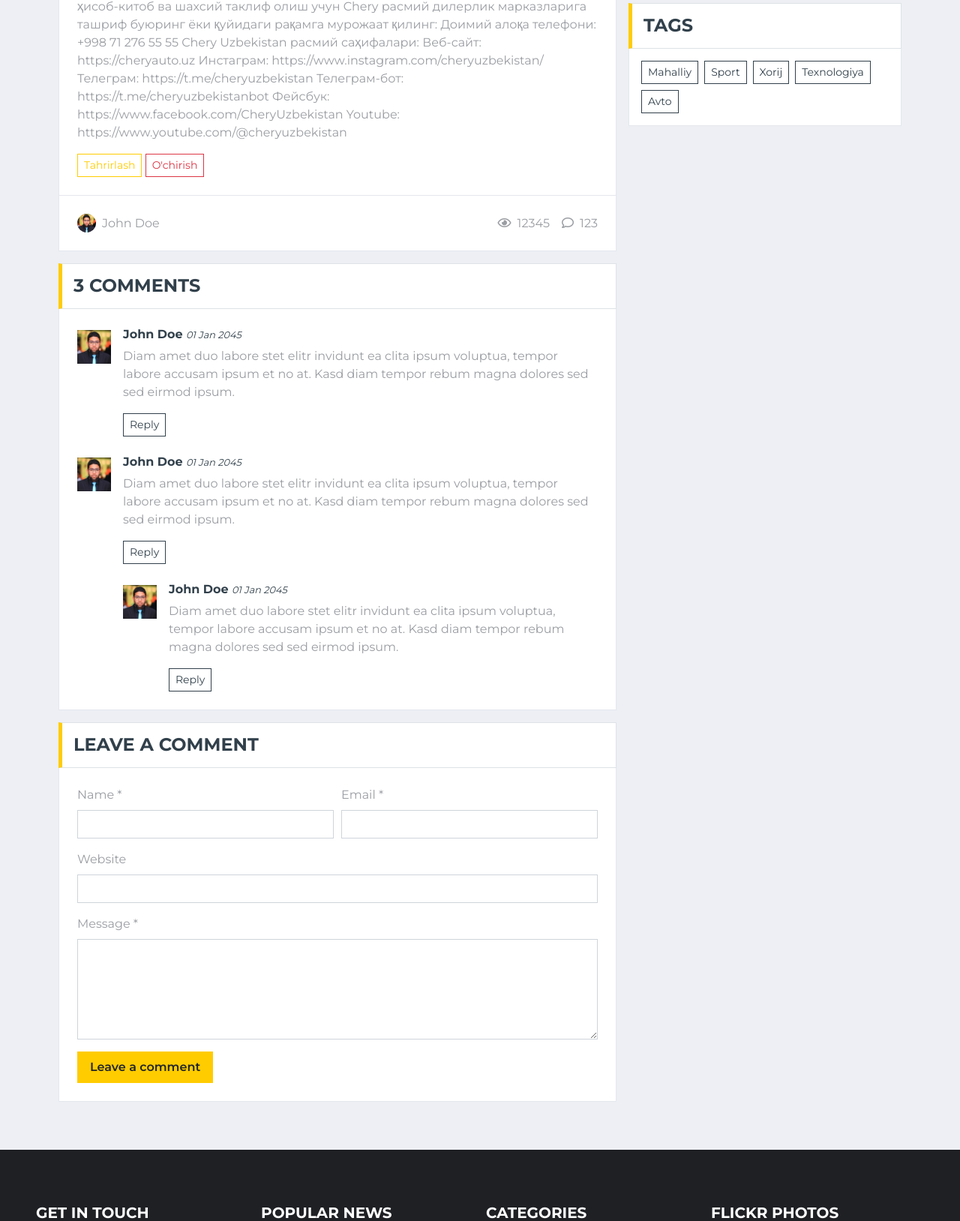
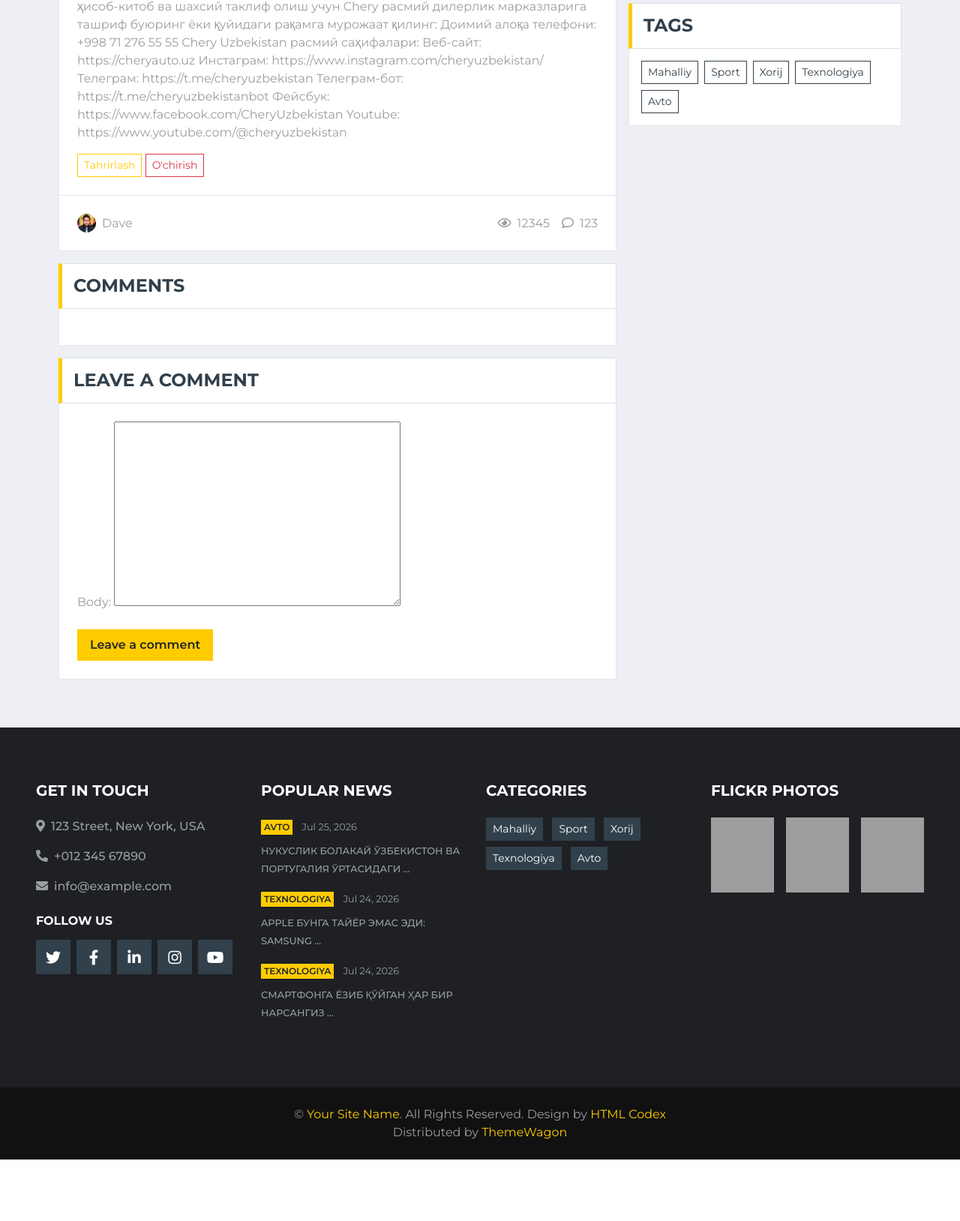
Before and after one commit to davlatbekzoirov/News, a Django app: a page that uses templates/news/single.html in a window 1280 px wide. Shown: the part 1663-3291 px from the top of the page at 75% size. After the commit the page ends 3209 px from the top, so only its background shows below. Run offline with Django 5.2, Linux system fonts and the light colour scheme; a user stored in the database is signed in; data comes from the database, SQL or seed files in the repository; both versions use the stored data as it was after the commit; some libraries are stand-ins or nearby versions; grey boxes are pictures that could not be loaded.

Commit message:
update template and fixed bags

```diff
--- a/news_app/forms.py
+++ b/news_app/forms.py
@@ -9,4 +9,4 @@ class ContactForm(forms.ModelForm):
 class CommentForm(forms.ModelForm):
     class Meta:
         model = Comment
-        fields = ['user', 'body']
+        fields = ['body']
--- a/news_app/views.py
+++ b/news_app/views.py
@@ -2,12 +2,13 @@ from django.contrib.auth.decorators import login_required, user_passes_test
 from django.contrib.auth.mixins import LoginRequiredMixin
 from django.contrib.auth.models import User
 from django.http import HttpResponse
-from django.shortcuts import render, get_object_or_404
-from django.urls import reverse_lazy
+from django.shortcuts import render, get_object_or_404, redirect
+from django.urls import reverse_lazy, reverse
 from django.views.generic import TemplateView, ListView, UpdateView, DeleteView, CreateView
 from .custom_permissions import OnlyLoggedSuperUser
 from .models import Category, News
 from .forms import ContactForm, CommentForm
+from accounts.models import Profile
 
 def news_list(request):
     news_list = News.published.all()
@@ -20,13 +21,21 @@ def news_detail(request, news):
     news = get_object_or_404(News, slug=news, status=News.Status.PUBLISHED)
     comments = news.comments.filter(active=True)
     new_comment = None
+
+    profile_image = None
+    if request.user.is_authenticated:
+        profile_image = Profile.objects.filter(user=request.user).first()
+
     if request.method == 'POST':
+        if not request.user.is_authenticated:
+            return redirect(f"{reverse('login')}?next={request.path}")
         comment_form = CommentForm(request.POST)
         if comment_form.is_valid():
             new_comment = comment_form.save(commit=False)
             new_comment.news = news
             new_comment.user = request.user
             new_comment.save()
+            return redirect(news.get_absolute_url())
     else:
         comment_form = CommentForm()
 
@@ -35,8 +44,8 @@ def news_detail(request, news):
         'comments': comments,
         'new_comment': new_comment,
         'comment_form': comment_form,
+        'profile_image': profile_image,
     }
-
     return render(request, "news/single.html", context=context)
 
 def homePageView(request):
--- a/templates/news/single.html
+++ b/templates/news/single.html
@@ -22,15 +22,15 @@
             {% endif %}
         </div>
         <div class="d-flex justify-content-between bg-white border border-top-0 p-4">
-            {% if request.profile.photo %}
+            {% if request.user.photo %}
                 <div class="d-flex align-items-center">
-                    <img class="rounded-circle mr-2" src="{{ request.profile.photo }}" width="25" height="25" alt="">
+                    <img class="rounded-circle mr-2" src="{{ request.user.profile.photo.url }}" width="25" height="25" alt="">
                     <span>{{ request.user.first_name }}</span>
                 </div>
             {% else %}
                 <div class="d-flex align-items-center">
                     <img class="rounded-circle mr-2" src="{% static 'images/user.jpg' %}" width="25" height="25" alt="">
-                    <span>John Doe</span>
+                    <span>{{ request.user.first_name }}</span>
                 </div>
             {% endif %}
             <div class="d-flex align-items-center">
@@ -44,38 +44,23 @@
     <!-- Comment List Start -->
     <div class="mb-3">
         <div class="section-title mb-0">
-            <h4 class="m-0 text-uppercase font-weight-bold">3 Comments</h4>
+            <h4 class="m-0 text-uppercase font-weight-bold">Comments</h4>
         </div>
         <div class="bg-white border border-top-0 p-4">
+            {% for comment in comments %}
                 <div class="media mb-4">
-                <img src="{% static 'images/user.jpg' %}" alt="Image" class="img-fluid mr-3 mt-1" style="width: 45px;">
+                    {% if comment.user.profile.photo %}
+                        <img src="{{ comment.user.profile.photo.url }}" alt="Image" class="rounded-circle mr-2" width="25" height="25">
+                    {% else %}
+                        <img src="{% static 'images/user.jpg' %}" alt="Image" class="rounded-circle mr-2" width="25" height="25">
+                    {% endif %}
                     <div class="media-body">
-                    <h6><a class="text-secondary font-weight-bold" href="">John Doe</a> <small><i>01 Jan 2045</i></small></h6>
-                    <p>Diam amet duo labore stet elitr invidunt ea clita ipsum voluptua, tempor labore
-                        accusam ipsum et no at. Kasd diam tempor rebum magna dolores sed sed eirmod ipsum.</p>
-                    <button class="btn btn-sm btn-outline-secondary">Reply</button>
+                        <h6><a class="text-secondary font-weight-bold" href="">{{ comment.user.get_full_name|default:comment.user.username }}</a>
+                            <small><i>{{ comment.created_time|date:"d M Y" }}</i></small></h6>
+                        <p>{{ comment.body|linebreaks }}</p>
                     </div>
                 </div>
-            <div class="media">
-                <img src="{% static 'images/user.jpg' %}" alt="Image" class="img-fluid mr-3 mt-1" style="width: 45px;">
-                <div class="media-body">
-                    <h6><a class="text-secondary font-weight-bold" href="">John Doe</a> <small><i>01 Jan 2045</i></small></h6>
-                    <p>Diam amet duo labore stet elitr invidunt ea clita ipsum voluptua, tempor labore
-                        accusam ipsum et no at. Kasd diam tempor rebum magna dolores sed sed eirmod ipsum.</p>
-                    <button class="btn btn-sm btn-outline-secondary">Reply</button>
-                    <div class="media mt-4">
-                        <img src="{% static 'images/user.jpg' %}" alt="Image" class="img-fluid mr-3 mt-1"
-                            style="width: 45px;">
-                        <div class="media-body">
-                            <h6><a class="text-secondary font-weight-bold" href="">John Doe</a> <small><i>01 Jan 2045</i></small></h6>
-                            <p>Diam amet duo labore stet elitr invidunt ea clita ipsum voluptua, tempor
-                                labore accusam ipsum et no at. Kasd diam tempor rebum magna dolores sed sed
-                                eirmod ipsum.</p>
-                            <button class="btn btn-sm btn-outline-secondary">Reply</button>
-                        </div>
-                    </div>
-                </div>
-            </div>
+            {% endfor %}
         </div>
     </div>
     <!-- Comment List End -->
@@ -86,35 +71,18 @@
             <h4 class="m-0 text-uppercase font-weight-bold">Leave a comment</h4>
         </div>
         <div class="bg-white border border-top-0 p-4">
-            <form>
-                <div class="form-row">
-                    <div class="col-sm-6">
-                        <div class="form-group">
-                            <label for="name">Name *</label>
-                            <input type="text" class="form-control" id="name">
-                        </div>
-                    </div>
-                    <div class="col-sm-6">
-                        <div class="form-group">
-                            <label for="email">Email *</label>
-                            <input type="email" class="form-control" id="email">
-                        </div>
-                    </div>
-                </div>
-                <div class="form-group">
-                    <label for="website">Website</label>
-                    <input type="url" class="form-control" id="website">
-                </div>
-
-                <div class="form-group">
-                    <label for="message">Message *</label>
-                    <textarea id="message" cols="30" rows="5" class="form-control"></textarea>
-                </div>
+            {% if request.user.is_authenticated %}
+                <form method="post" action="{{ news.get_absolute_url }}#comment-form">
+                    {% csrf_token %}
+                    {{ comment_form.as_p }}
                     <div class="form-group mb-0">
                         <input type="submit" value="Leave a comment"
                             class="btn btn-primary font-weight-semi-bold py-2 px-3">
                     </div>
                 </form>
+            {% else %}
+                <p>Please <a href="{% url 'login' %}?next={{ request.path }}">log in</a> to leave a comment.</p>
+            {% endif %}
         </div>
     </div>
     <!-- Comment Form End -->
```
Also changed, not shown: db.sqlite3. Lines whose indentation alone changed are shown as unchanged.
